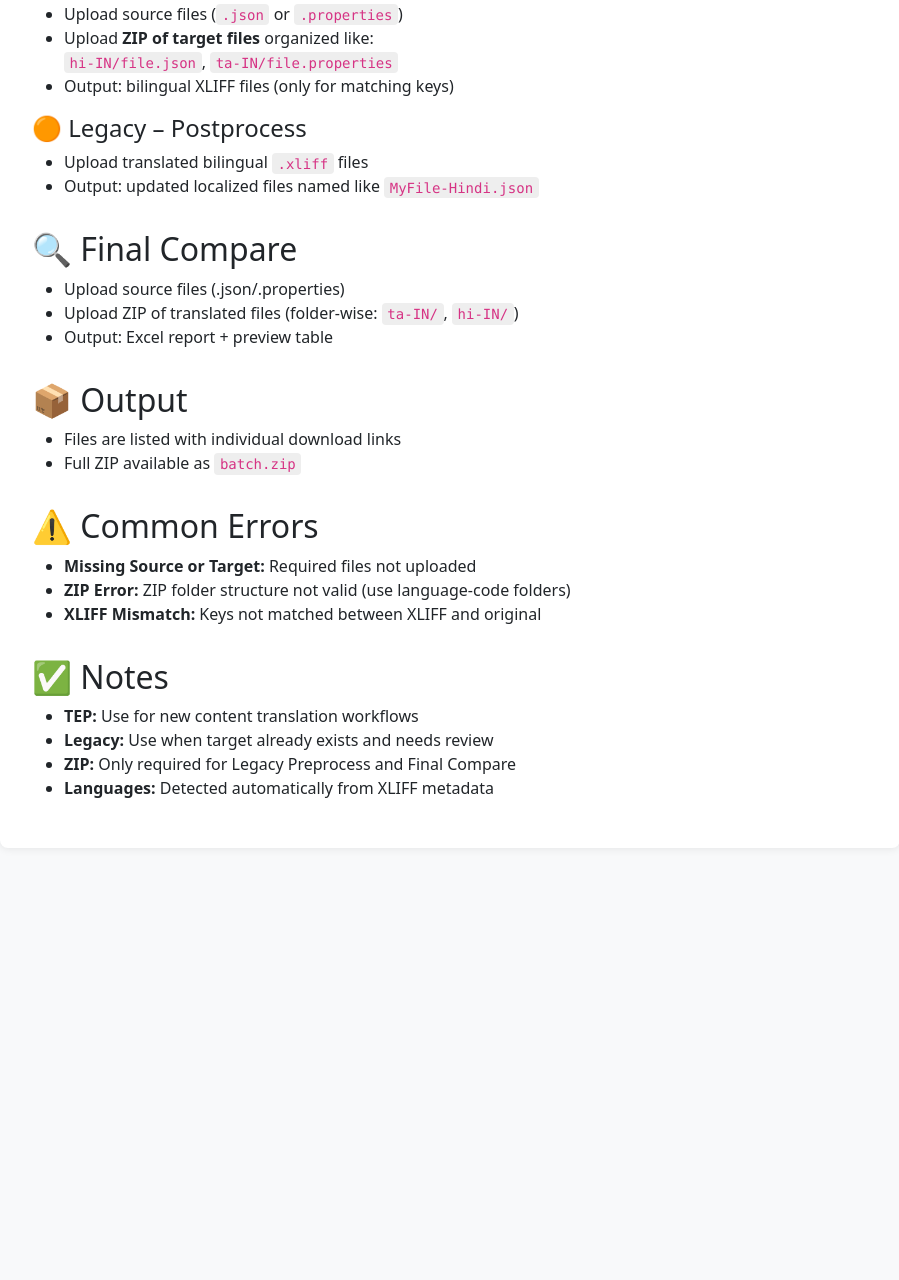
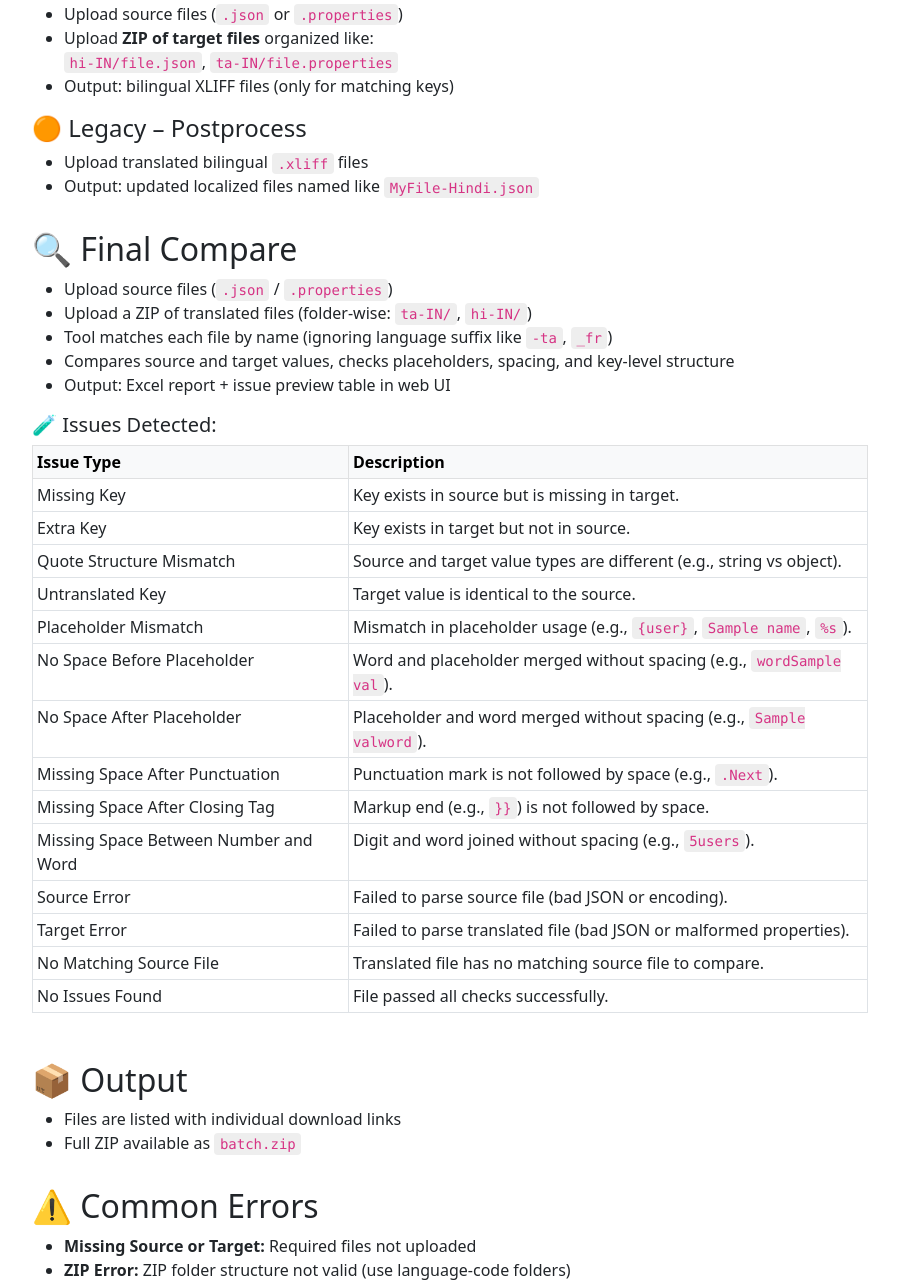
Before and after one commit to manibrh/Autoflow, a Flask app: template templates/userguide.html in a window 1280 px wide. Shown: the part 960-2240 px from the top of the page, without its empty margins (190-1089 px from the left). Before the commit the page ends 1758 px from the top, so only its background shows below. Run offline with Flask 3, Linux system fonts and the light colour scheme; the template is opened without the code that fills it: most values are stand-ins (such as "Sample title", 1, 10 or a date in 2020).

Commit message:
Update userguide.html

```diff
--- a/templates/userguide.html
+++ b/templates/userguide.html
@@ -71,11 +71,42 @@
     </ul>
 
     <h2>🔍 Final Compare</h2>
-    <ul>
-      <li>Upload source files (.json/.properties)</li>
-      <li>Upload ZIP of translated files (folder-wise: <code>ta-IN/</code>, <code>hi-IN/</code>)</li>
-      <li>Output: Excel report + preview table</li>
-    </ul>
+<ul>
+  <li>Upload source files (<code>.json</code> / <code>.properties</code>)</li>
+  <li>Upload a ZIP of translated files (folder-wise: <code>ta-IN/</code>, <code>hi-IN/</code>)</li>
+  <li>Tool matches each file by name (ignoring language suffix like <code>-ta</code>, <code>_fr</code>)</li>
+  <li>Compares source and target values, checks placeholders, spacing, and key-level structure</li>
+  <li>Output: Excel report + issue preview table in web UI</li>
+</ul>
+
+<h5>🧪 Issues Detected:</h5>
+<div class="table-responsive">
+  <table class="table table-bordered table-sm">
+    <thead class="table-light">
+      <tr>
+        <th>Issue Type</th>
+        <th>Description</th>
+      </tr>
+    </thead>
+    <tbody>
+      <tr><td>Missing Key</td><td>Key exists in source but is missing in target.</td></tr>
+      <tr><td>Extra Key</td><td>Key exists in target but not in source.</td></tr>
+      <tr><td>Quote Structure Mismatch</td><td>Source and target value types are different (e.g., string vs object).</td></tr>
+      <tr><td>Untranslated Key</td><td>Target value is identical to the source.</td></tr>
+      <tr><td>Placeholder Mismatch</td><td>Mismatch in placeholder usage (e.g., <code>{user}</code>, <code>{{name}}</code>, <code>%s</code>).</td></tr>
+      <tr><td>No Space Before Placeholder</td><td>Word and placeholder merged without spacing (e.g., <code>word{{val}}</code>).</td></tr>
+      <tr><td>No Space After Placeholder</td><td>Placeholder and word merged without spacing (e.g., <code>{{val}}word</code>).</td></tr>
+      <tr><td>Missing Space After Punctuation</td><td>Punctuation mark is not followed by space (e.g., <code>.Next</code>).</td></tr>
+      <tr><td>Missing Space After Closing Tag</td><td>Markup end (e.g., <code>}}</code>) is not followed by space.</td></tr>
+      <tr><td>Missing Space Between Number and Word</td><td>Digit and word joined without spacing (e.g., <code>5users</code>).</td></tr>
+      <tr><td>Source Error</td><td>Failed to parse source file (bad JSON or encoding).</td></tr>
+      <tr><td>Target Error</td><td>Failed to parse translated file (bad JSON or malformed properties).</td></tr>
+      <tr><td>No Matching Source File</td><td>Translated file has no matching source file to compare.</td></tr>
+      <tr><td>No Issues Found</td><td>File passed all checks successfully.</td></tr>
+    </tbody>
+  </table>
+</div>
+
 
     <h2>📦 Output</h2>
     <ul>
```
